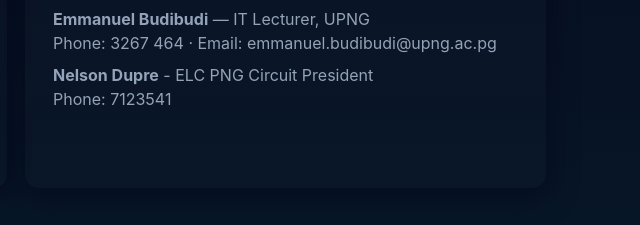
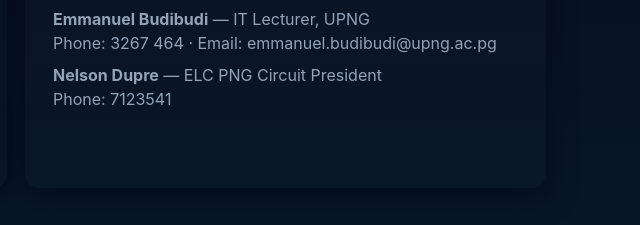
Before and after one commit to 202110032-Tapia/MyPortfolio, a plain HTML site: page index.html in a window 1280 px wide. Shown: the part 2453-2678 px from the top of the page, 624-1264 px from the left. Drawn offline with Linux system fonts and the light colour scheme.

Commit message:
Update index.html

```diff
--- a/index.html
+++ b/index.html
@@ -290,7 +290,7 @@ footer{margin:40px 0 80px;text-align:center;color:var(--muted);font-size:13px}
           <strong>References</strong>
           <div style="margin-top:8px;color:var(--muted)">
             <div><strong>Emmanuel Budibudi</strong> — IT Lecturer, UPNG<br/>Phone: 3267 464 · Email: emmanuel.budibudi@upng.ac.pg</div>
-            <div style="margin-top:8px"><strong>Nelson Dupre</strong> - ELC PNG Circuit President<br/>Phone: 7123541</div>
+            <div style="margin-top:8px"><strong>Nelson Dupre</strong> — ELC PNG Circuit President<br/>Phone: 7123541</div>
           </div>
         </div>
       </aside>
```
